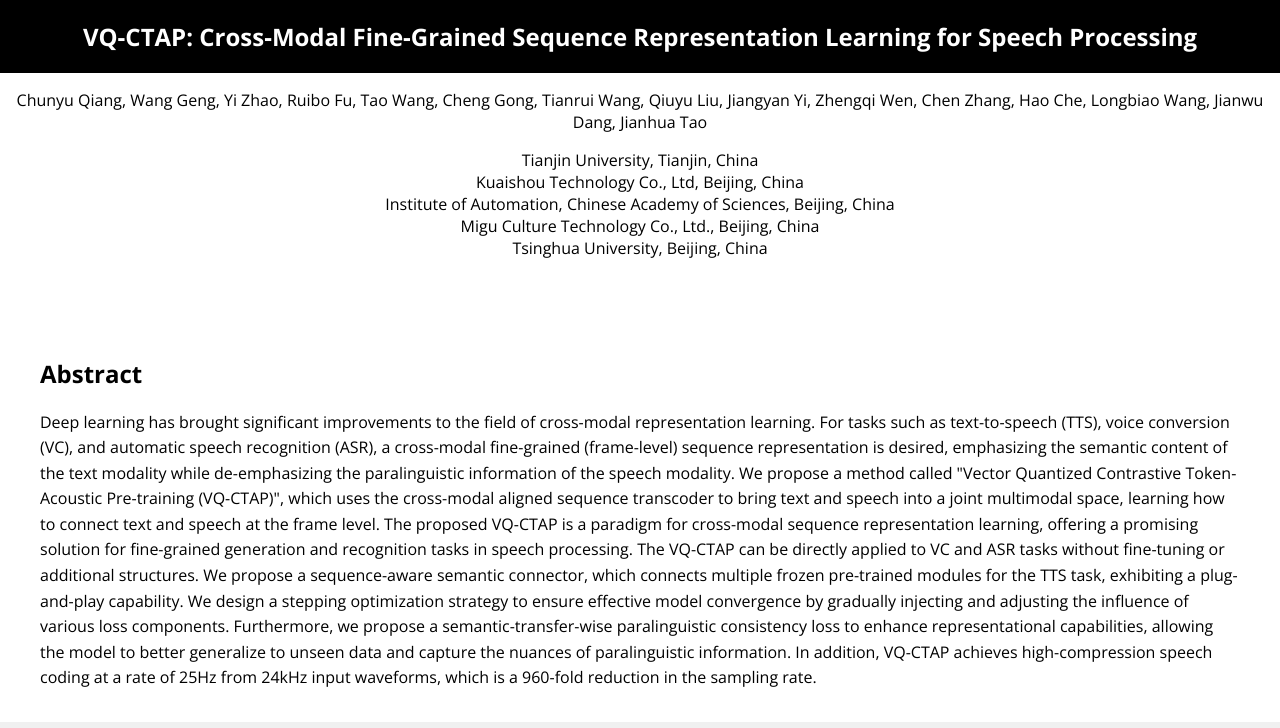
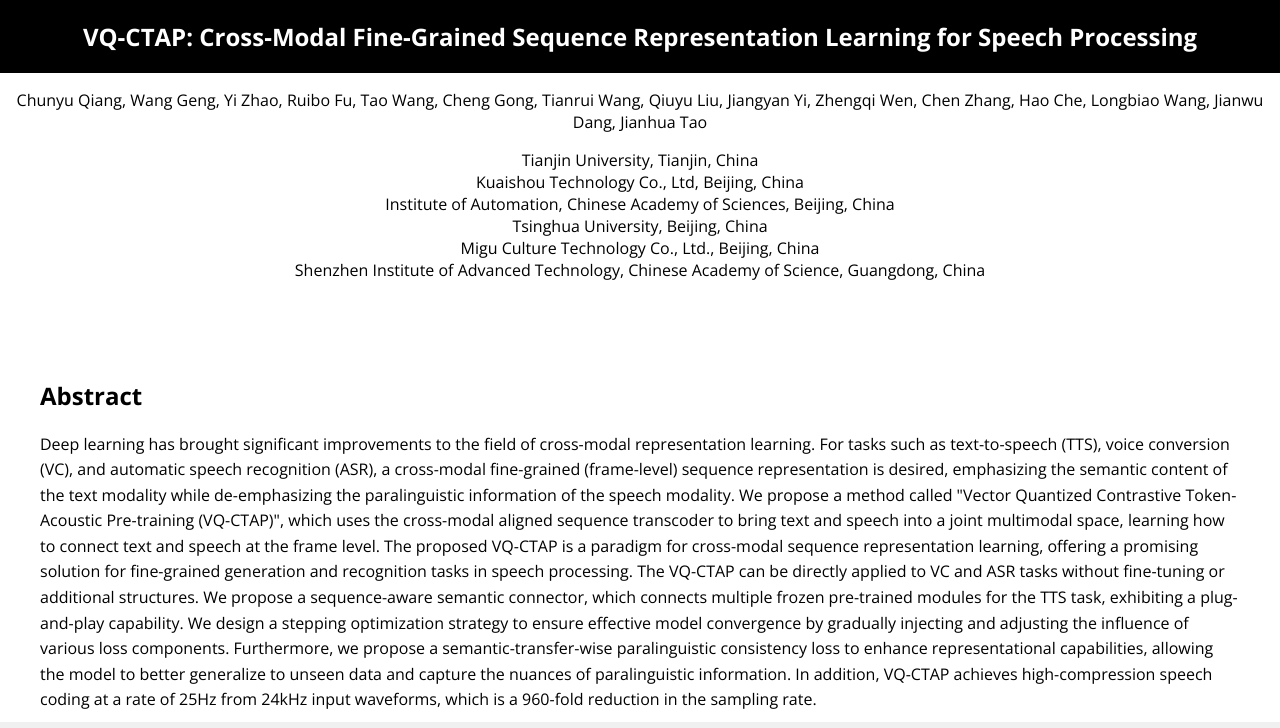
Before and after one commit to QiangChunyu/VQCTAP, a plain HTML site: page index.html in a window 1280 px wide. Shown: the top 728 px of the page. Drawn offline with nearby package versions, Linux system fonts and the light colour scheme.

Commit message:
Update index.html

```diff
--- a/index.html
+++ b/index.html
@@ -75,8 +75,9 @@
         <center>Tianjin University, Tianjin, China</center>
         <center>Kuaishou Technology Co., Ltd, Beijing, China</center>
         <center>Institute of Automation, Chinese Academy of Sciences, Beijing, China</center>
+        <center>Tsinghua University, Beijing, China</center>
         <center>Migu Culture Technology Co., Ltd., Beijing, China</center>
-        <center>Tsinghua University, Beijing, China</center>
+        <center>Shenzhen Institute of Advanced Technology, Chinese Academy of Science, Guangdong, China</center>
     </div>
 
 <p><br /></p>
```
